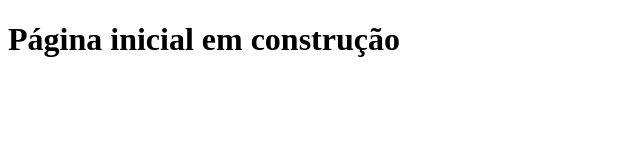
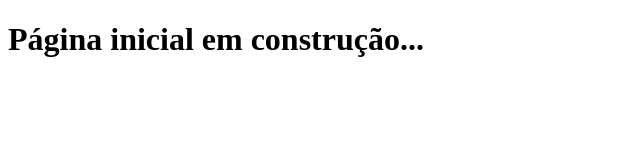
Before and after one commit to raphael-augusto-melo/clone-tabnews, a Next.js app: page / in a window 1280 px wide. Shown: the top 160 px of the page, without its empty margins (0-640 px from the left). Built offline with nearby package versions, Linux system fonts and the light colour scheme.

Commit message:
modifica mensagem da pagina

```diff
--- a/pages/index.js
+++ b/pages/index.js
@@ -1,5 +1,5 @@
 function Home() {
-    return <h1>Página inicial em construção</h1>
+    return <h1>Página inicial em construção...</h1>
 }
 
 export default Home;
```
